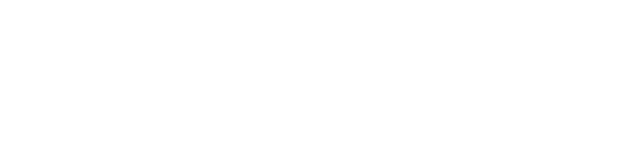
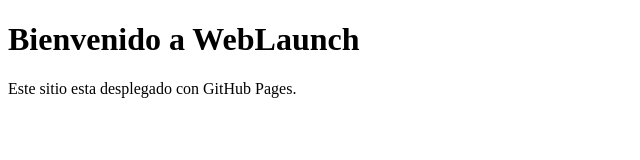
Before and after one commit to jhonatanurrego/git_automatizacion, a plain HTML site: page index.html in a window 1280 px wide. Shown: the whole page, without its empty margins (0-640 px from the left). Drawn offline with Linux system fonts and the light colour scheme.

Commit message:
contenido html

```diff
--- a/index.html
+++ b/index.html
@@ -3,9 +3,10 @@
 <head>
     <meta charset="UTF-8">
     <meta name="viewport" content="width=device-width, initial-scale=1.0">
-    <title>Document</title>
+    <title>WebLaunch</title>
 </head>
 <body>
-
+    <h1>Bienvenido a WebLaunch</h1>
+    <p>Este sitio esta desplegado con GitHub Pages.</p>
 </body>
 </html>
```
